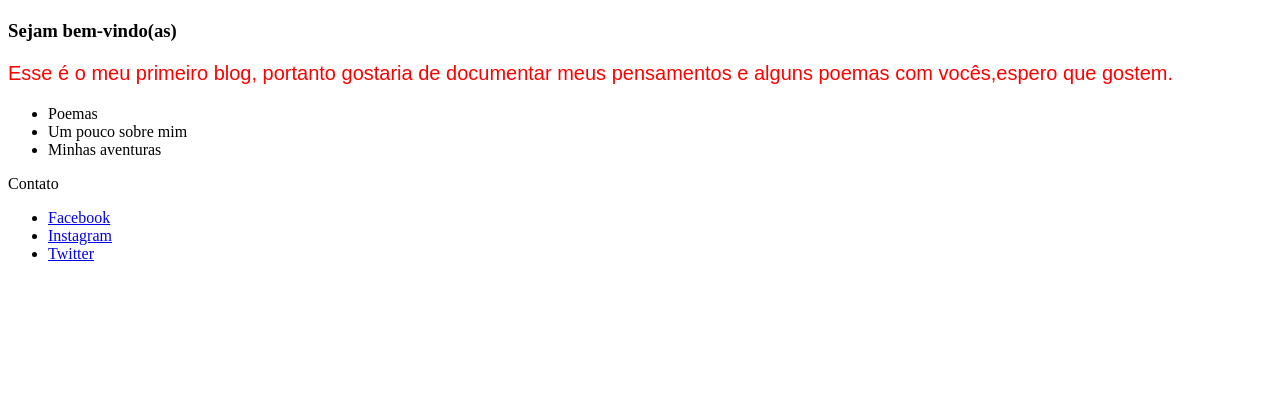
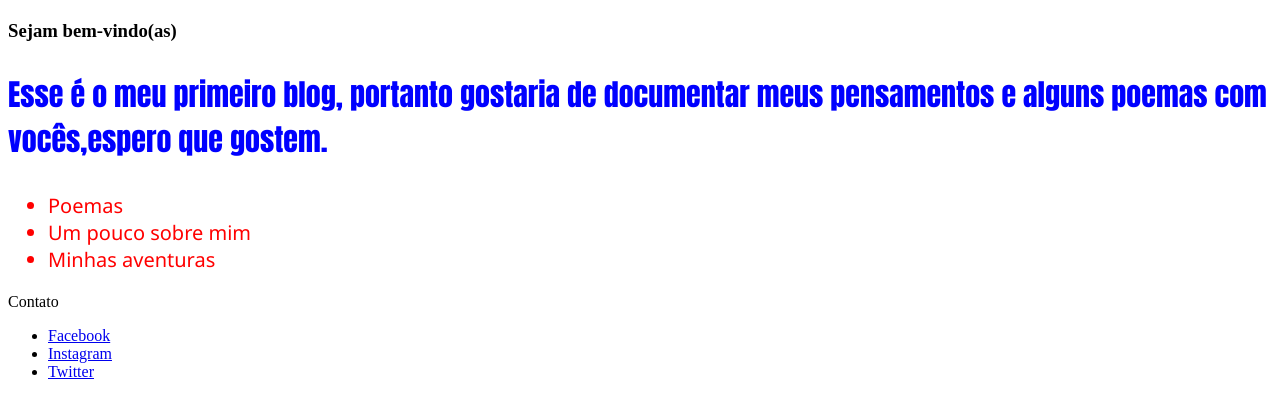
Before and after one commit to EfraimAdaias/Sites-Rascunhos, a plain HTML site: page index.html in a window 1280 px wide. Shown: the part 383-798 px from the top of the page. Drawn offline with Linux system fonts and the light colour scheme.

Commit message:
Outros testes

```diff
--- a/index.html
+++ b/index.html
@@ -12,9 +12,11 @@
 <section>
 	<img src="https://www.google.com.br/images/branding/googlelogo/1x/googlelogo_color_272x92dp.png" alt=IMAGEM01/>
 	<h3>Sejam bem-vindo(as)</h3>
-	<p>Esse é o meu primeiro blog, portanto gostaria
-      de documentar meus pensamentos e alguns poemas com
-      vocês,espero que gostem.</p>
+	<div>
+		<p>Esse é o meu primeiro blog, portanto gostaria
+			de documentar meus pensamentos e alguns poemas com
+			vocês,espero que gostem.</p>
+	</div>
 </section>
 <aside>
 	<ul>
--- a/style.css
+++ b/style.css
@@ -1,5 +1,10 @@
-p {
-    font-family: sans-serif;
+section div p {
+font-family: Impact, Haettenschweiler, 'Arial Narrow Bold', sans-serif;
+color: blue;
+font-size: 30px;
+}
+aside {
+    font-family: 'Segoe UI', Tahoma, Geneva, Verdana, sans-serif;
     color: red;
     font-size: 20px;
 }
```
